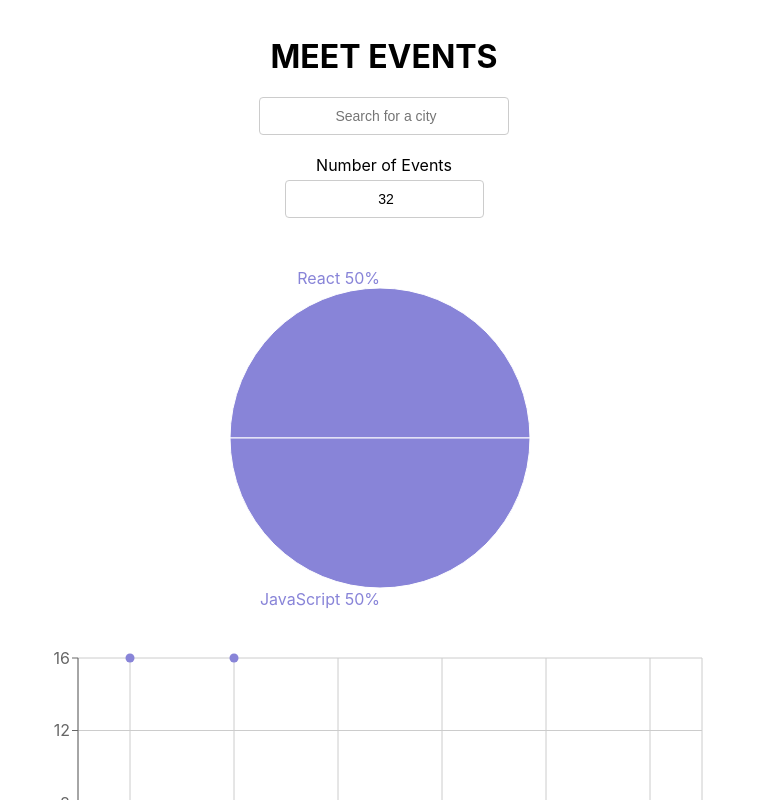
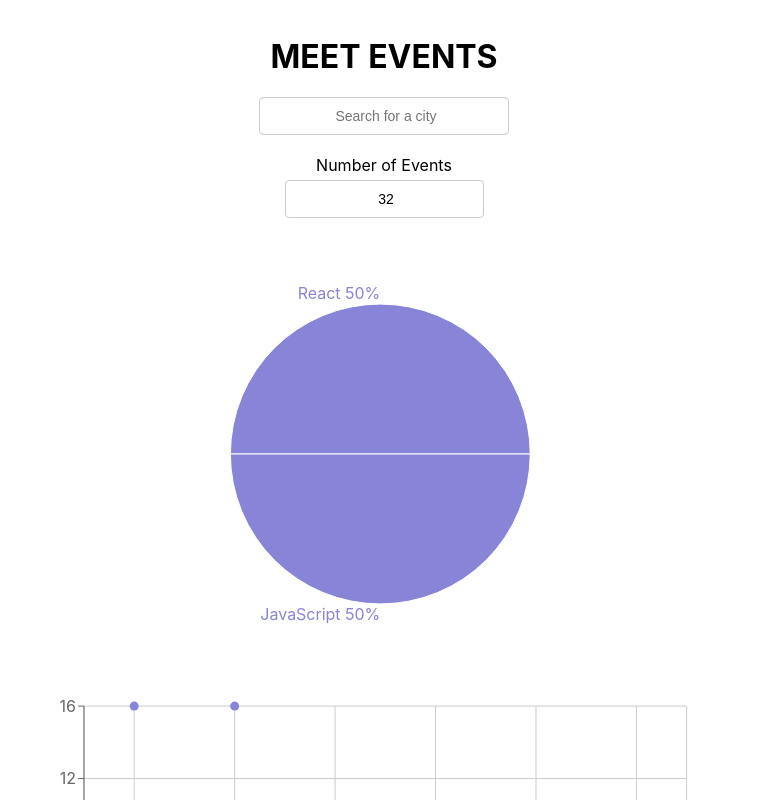
Before and after one commit to TK1893/meet, a React (Create React App) app: page / in a window 768 px wide. Shown: the top 800 px of the page. Built offline with nearby package versions, Linux system fonts and the light colour scheme; what atatus-spa would draw is missing.

Commit message:
Update Meet App Ex.4-10

```diff
--- a/src/App.css
+++ b/src/App.css
@@ -124,3 +124,23 @@ input[type='number'] {
   width: 250px;
   z-index: 1000;
 }
+@media (min-width: 500px) {
+  .charts-container {
+    display: grid;
+    grid-template-columns: 1fr 1fr;
+    align-items: center;
+    justify-content: center;
+    padding: 1rem;
+    margin-bottom: 0.8rem;
+  }
+}
+
+@media (max-width: 768px) {
+  .charts-container {
+    display: grid;
+    grid-template-columns: 1fr;
+    align-items: center;
+    justify-content: center;
+    gap: 2rem;
+  }
+}
--- a/src/components/CityEventsChart.js
+++ b/src/components/CityEventsChart.js
@@ -26,7 +26,7 @@ const CityEventsChart = ({ allLocations, events }) => {
           top: 20,
           right: 20,
           bottom: 60,
-          left: -20,
+          left: -30,
         }}
       >
         <CartesianGrid />
```
